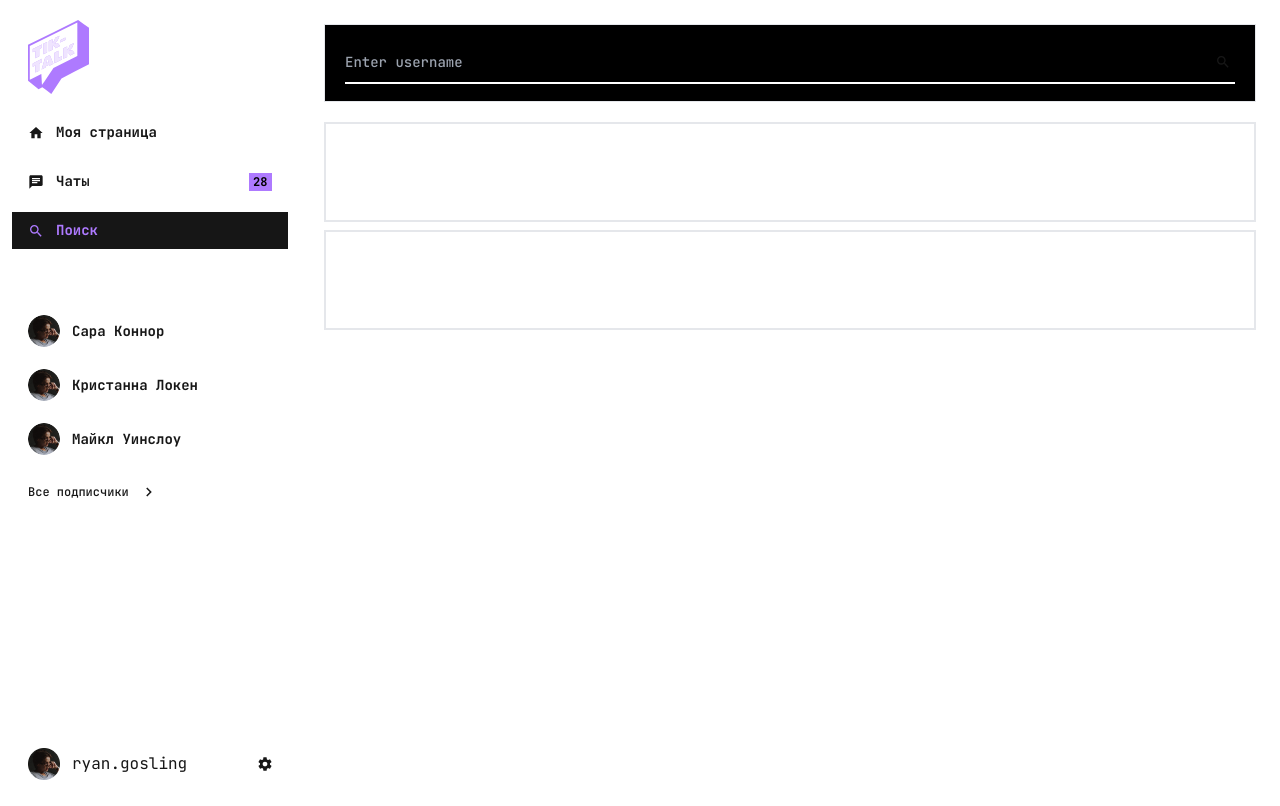
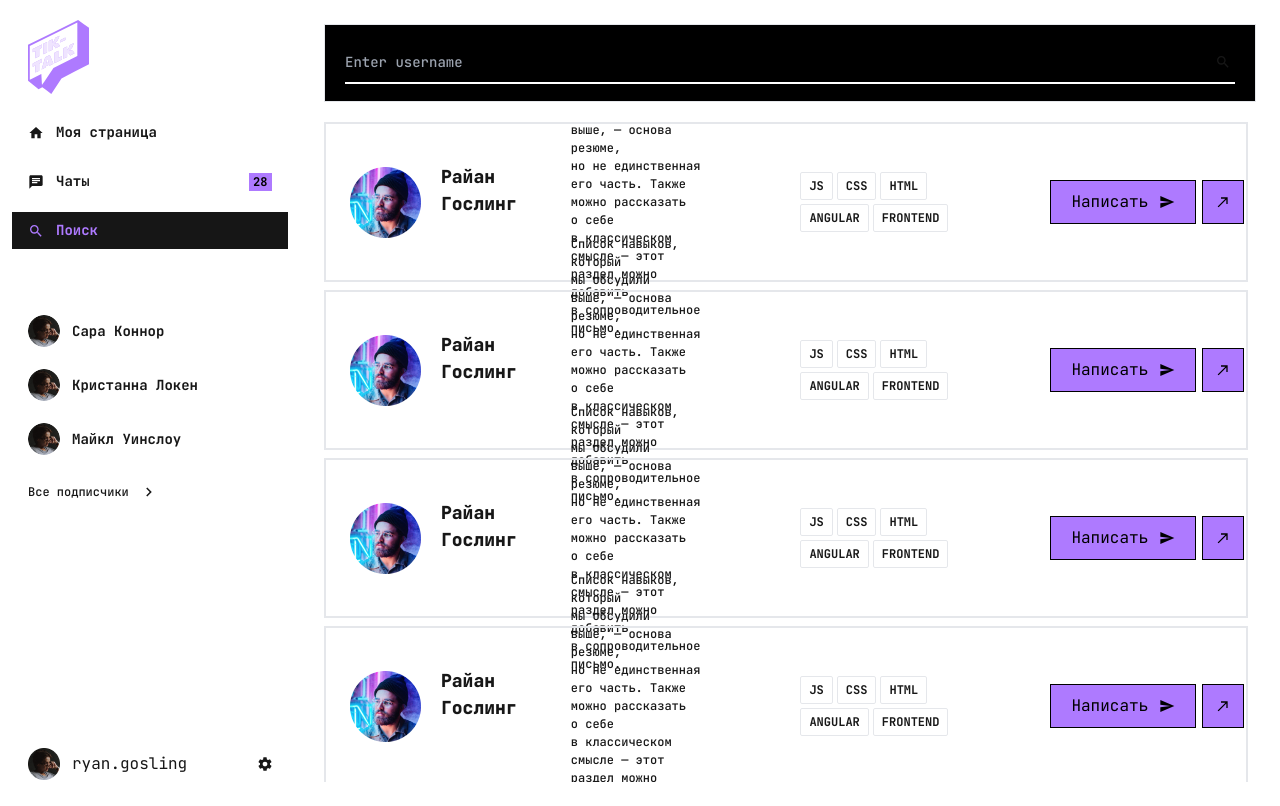
Before and after one commit to Meacronacer/social-media, a Next.js app in the folder frontend/: page /search in a window 1280 px wide. Built offline with nearby package versions, Linux system fonts and the light colour scheme.

Commit message:
finished search page layout

```diff
--- a/frontend/src/app/(layout)/search/page.tsx
+++ b/frontend/src/app/(layout)/search/page.tsx
@@ -15,7 +15,9 @@ const SearchPage = () => {
       </div>
 
       {/* search results */}
-      <div className="mt-5 flex flex-col gap-y-2">
+      <div className="mt-5 flex h-[calc(100vh_-_140px)] flex-col gap-y-2 overflow-y-auto pr-2 scrollbar-thin scrollbar-webkit">
+        <SearchItem />
+        <SearchItem />
         <SearchItem />
         <SearchItem />
       </div>
--- a/frontend/src/components/shared/searchItem.tsx
+++ b/frontend/src/components/shared/searchItem.tsx
@@ -1,7 +1,45 @@
+import Image from "next/image";
+import Skill from "./skill";
+import { Button } from "../ui/button";
+import EnterIcon from "@/components/svgs/enter.svg";
+import ArrowCornerIcon from "@/components/svgs/arrow-corner.svg";
+
 const SearchItem = () => {
   return (
-    <div className="h-[100px] w-full border-2">
-      <div></div>
+    <div className="flex h-[160px] w-full items-center justify-between gap-x-[100px] border-2 px-6 py-10">
+      <div className="flex items-center gap-x-5">
+        <Image width={71} height={71} src="/avatar.png" alt="avatar" />
+        <div className="flex flex-col gap-y-1">
+          <span className="text-[18px] font-extrabold">Райан Гослинг</span>
+          <span className="text-[14px] text-white/50">ryan.gosling</span>
+        </div>
+      </div>
+
+      <p className="text-[12px] font-medium">
+        Список навыков, который мы обсудили выше, — основа резюме,
+        но не единственная его часть. Также можно рассказать о себе
+        в классическом смысле — этот раздел можно добавить в сопроводительное
+        письмо.
+      </p>
+
+      <div className="flex min-w-[150px] flex-wrap gap-1">
+        <Skill text="JS" />
+        <Skill text="CSS" />
+        <Skill text="HTML" />
+        <Skill text="ANGULAR" />
+        <Skill text="FRONTEND" />
+      </div>
+
+      <div className="flex gap-x-[6px]">
+        <Button>
+          Написать
+          <EnterIcon />
+        </Button>
+
+        <Button className="p-3">
+          <ArrowCornerIcon />
+        </Button>
+      </div>
     </div>
   );
 };
```
Also changed, not shown: frontend/src/components/svgs/arrow-corner.svg (added).
